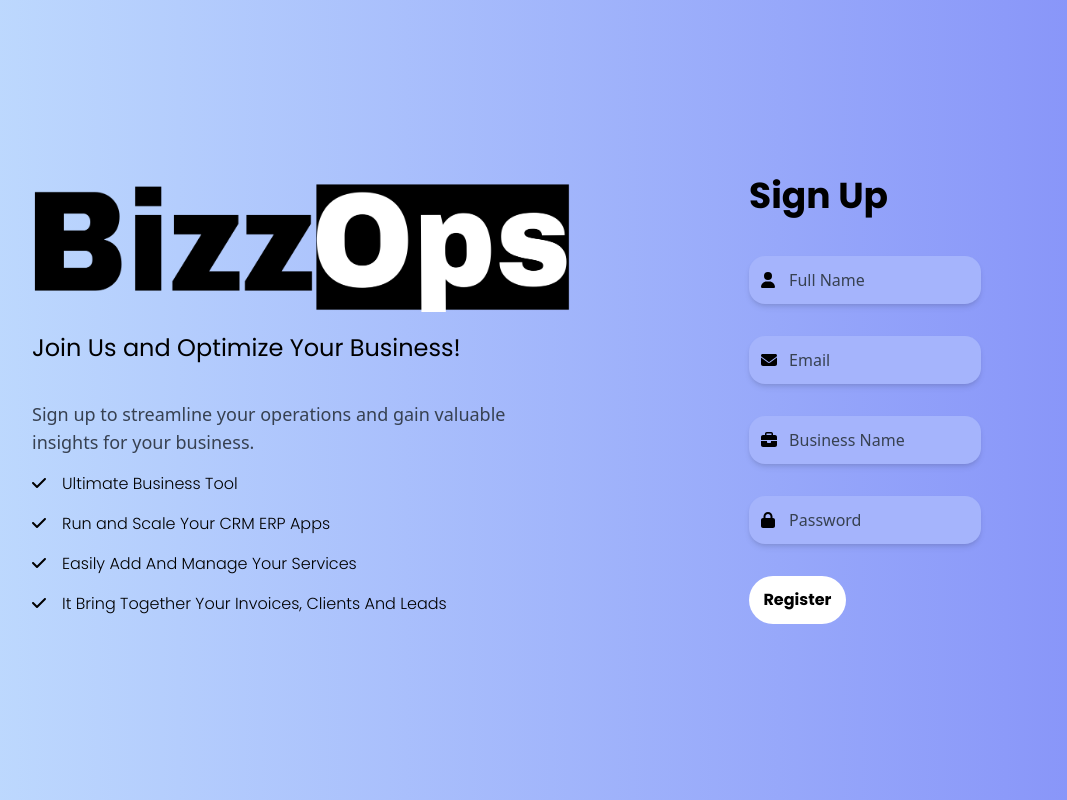
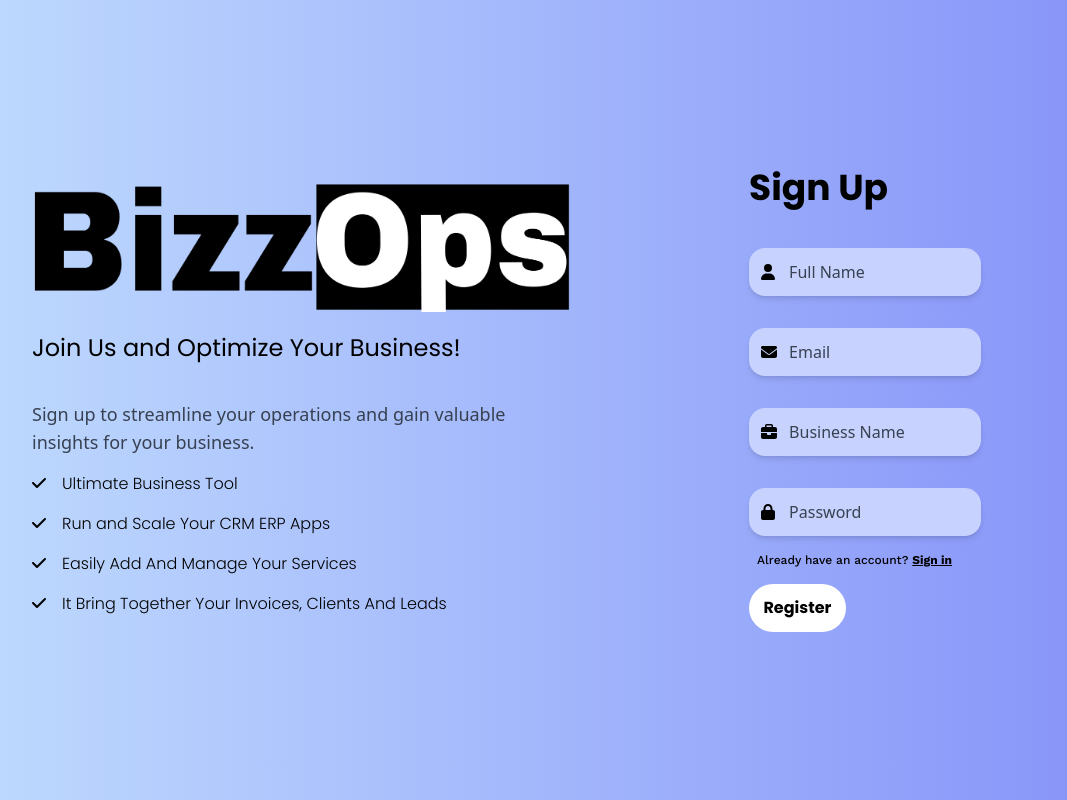
Before and after one commit to Amitkumar-Vaghela/BizzOps, a React (Vite) app in the folder frontend/: page /register in a window 1280 px wide. Shown: the whole page, without its empty margins (48-1115 px from the left). Built offline with nearby package versions, Linux system fonts and the light colour scheme.

Commit message:
added Inventory functionality to frontend

```diff
--- a/frontend/src/App.jsx
+++ b/frontend/src/App.jsx
@@ -1,8 +1,8 @@
 import Signup from "./pages/Signup.jsx";
 import Signin from "./pages/Signin.jsx";
 import LandingPage from "./pages/LandingPage.jsx";
-import Sidebar from "./components/Sidebar.jsx";
-import Dashboard from "./components/Dashboard.jsx";
+import DashboardPage from "./pages/DashboardPage.jsx";
+import Inventory from "./components/Inventory.jsx";
 
 import { BrowserRouter as Router, Route, Routes } from 'react-router-dom';
 
@@ -13,12 +13,13 @@ function App() {
       <Router>
         <Routes>
           <Route path="/" element={<LandingPage />} />
-          <Route path="/dashboard" element={<Dashboard/>} />
+          <Route path="/dashboard" element={<DashboardPage/>} />
           <Route path="/login" element={<Signin />} />
           <Route path="/register" element={<Signup />} />
+          <Route path="/inventory" element={<Inventory />} />
         </Routes>
       </Router>
-
+      {/* <Inventory/> */}
     </>
   )
 }
--- a/frontend/src/components/AddInventory.jsx
+++ b/frontend/src/components/AddInventory.jsx
@@ -1,7 +1,7 @@
 import React, { useState } from "react";
 import axios from "axios";
 
-function AddInventory() {
+function AddInventory({ onItemAdded }) {
     const [item, setItem] = useState("");
     const [category, setCategory] = useState("");
     const [stockRemain, setStockRemain] = useState("");
@@ -14,15 +14,22 @@ function AddInventory() {
 
         try {
             const response = await axios.post('http://localhost:8000/api/v1/inventory/add-item', data, { withCredentials: true });
+            console.log('Add item response:', response);  // Debug log
 
-            if (response.status === 200) {
+            if (response.status === 200 && response.data && response.data.data) {
                 setPopupVisible(true);
-                console.log(response.data.message);
+                onItemAdded(response.data.data);  // Call the function to update the inventory with new item
+            } else {
+                console.error('Failed to add item:', response.data);
             }
         } catch (error) {
             console.error("Error while adding item:", error.response?.data || error.message);
         }
     }
+
+    const handleClosePopup = () => {
+        setPopupVisible(false);
+    };
 
     return (
         <>
@@ -62,7 +69,7 @@ function AddInventory() {
                 <div className="fixed inset-0 flex items-center justify-center z-50 bg-black bg-opacity-50">
                     <div className="bg-white rounded p-6 max-w-sm w-full">
                         <h2 className="text-lg font-bold">Success!</h2>
-                        <p className="mt-2">Product added to sales successfully.</p>
+                        <p className="mt-2">Product added to inventory successfully.</p>
                         <div className="mt-4 flex justify-end">
                             <button
                                 onClick={handleClosePopup}
--- /dev/null
+++ b/frontend/src/components/Inventory.jsx
@@ -0,0 +1,56 @@
+import React, { useState, useEffect } from "react";
+import axios from "axios";
+import AddInventory from "./AddInventory.jsx";
+import InventoryTable from "./InventoryTable.jsx";
+import Sidebar from "./Sidebar.jsx";
+import CustomBtn from "./CustomBtn.jsx";
+
+function Inventory() {
+    const [inventoryItems, setInventoryItems] = useState([]);
+
+    // Fetch inventory items when component loads
+    useEffect(() => {
+        fetchInventory();
+    }, []);
+
+    // Function to fetch inventory items
+    const fetchInventory = async () => {
+        try {
+            const response = await axios.get('http://localhost:8000/api/v1/inventory/get-item', { withCredentials: true });
+            console.log('Fetch inventory response:', response); // Debug log
+
+            if (response.status === 200 && response.data && response.data.data) {
+                setInventoryItems(response.data.data);
+            }
+        } catch (error) {
+            console.error('Failed to fetch inventory:', error);
+        }
+    };
+
+    // Function to update inventory when a new item is added
+    const handleItemAdded = (newItem) => {
+        console.log('New item added:', newItem);  // Debug log
+
+        // Add new item to the current list of inventory items
+        setInventoryItems((prevItems) => [...prevItems, newItem]);
+    };
+
+    return (
+        <>
+            <div className="flex min-h-screen">
+                <Sidebar />
+                <div id="infoCards" className="overflow-y-auto h-[calc(100vh)] w-5/6 bg-gradient-to-r from-blue-100 to-indigo-400">
+                    <CustomBtn />
+                    <h1 className="m-10  text-2xl font-medium font-font4">Inventory</h1>
+
+                    <div className="mt-2 m-9 flex justify-center items-center gap-4">
+                        <AddInventory onItemAdded={handleItemAdded} />
+                        <InventoryTable inventoryItems={inventoryItems} />
+                    </div>
+                </div>
+            </div>
+        </>
+    );
+}
+
+export default Inventory;
--- a/frontend/src/components/InventoryTable.jsx
+++ b/frontend/src/components/InventoryTable.jsx
@@ -1,26 +1,7 @@
-import axios from "axios";
-import React, { useEffect, useState } from "react";
+import React from "react";
 import { Card, Typography } from "@material-tailwind/react";
 
-function InventoryTable() {
-    const [inventoryItems, setInventoryItems] = useState([]);
-
-    useEffect(() => {
-        const fetchInventory = async () => {
-            try {
-                const response = await axios.get('http://localhost:8000/api/v1/inventory/get-item', { withCredentials: true });
-                if (response.status === 200) {
-                    setInventoryItems(response.data.data);
-                } else {
-                    console.error('Unexpected response structure:', response.data);
-                }
-            } catch (error) {
-                console.error('Failed to fetch inventory:', error);
-            }
-        };
-        fetchInventory();
-    }, []);
-
+function InventoryTable({ inventoryItems }) {
     return (
         <Card className="bg-white shadow-md rounded-lg p-6">
             <Typography variant="h5" color="blue-gray" className="mb-4">
--- a/frontend/src/components/Login.jsx
+++ b/frontend/src/components/Login.jsx
@@ -51,7 +51,7 @@ function Login() {
                 <div className="w-3/5 m-20">
                     <div>
                         <img src={logo} alt="" srcset="" />
-                        <h1 className="text-2xl font-poppins font-normal mt-5">Manage Your Business, Smarter and Faster.</h1>
+                        <h1 className="text-xl font-poppins font-normal mt-5">Manage Your Business, Smarter and Faster.</h1>
                         <p className="text-lg text-gray-700 mt-9">
                             Streamline your operations and gain insights to make informed decisions.Join us and take the first step towards optimizing your business today!
                         </p>
@@ -72,7 +72,7 @@ function Login() {
                                 required
                                 value={email}
                                 onChange={(e) => setEmail(e.target.value)}
-                                className="w-3/5 p-3 pl-10 mb-4 bg-indigo-300 rounded-2xl shadow-md placeholder-gray-700"
+                                className="w-3/5 p-3 pl-10 mb-4 bg-indigo-200 rounded-2xl shadow-md placeholder-gray-700"
                             />
                         </div>
                         <div className="relative mb-4">
@@ -83,9 +83,14 @@ function Login() {
                                 required
                                 value={password}
                                 onChange={(e) => setPassword(e.target.value)}
-                                className="w-3/5 p-3 pl-10 mb-4 bg-indigo-300 rounded-2xl shadow-md placeholder-gray-700"
+                                className="w-3/5 p-3 pl-10 mb-4 bg-indigo-200 rounded-2xl shadow-md placeholder-gray-700"
                             />
                         </div>
+                        <div className='relative mb-4' onClick={() => navigate('/register')}>
+                        <p className='text-xs ml-2 font-font4 font-medium text-black'>
+                            Don’t have an account? <span className="text-black font-bold underline cursor-pointer">Sign up</span>
+                        </p>
+                    </div>
                         <button type="submit" className="w-1/4 py-3 bg-white text-black font-poppins font-bold rounded-full hover:bg-gray-200 transition-all duration-500 hover:scale-110">
                             Login
                         </button>
--- a/frontend/src/components/Register.jsx
+++ b/frontend/src/components/Register.jsx
@@ -34,11 +34,11 @@ function Register() {
             }
         } catch (error) {
             const errorMessage = error.response?.data?.message || error.message;
-            if(errorMessage === 'Request failed with status code 409'){
-              const newError = 'User Already Exists'
-              setErrorPopup(newError);
-            }else{
-              setErrorPopup(errorMessage)
+            if (errorMessage === 'Request failed with status code 409') {
+                const newError = 'User Already Exists'
+                setErrorPopup(newError);
+            } else {
+                setErrorPopup(errorMessage)
             }
 
             setTimeout(() => {
@@ -74,7 +74,7 @@ function Register() {
                             required
                             value={name}
                             onChange={(e) => setName(e.target.value)}
-                            className="w-3/5 p-3 pl-10 mb-4 bg-indigo-300 rounded-2xl shadow-md placeholder-gray-700"
+                            className="w-3/5 p-3 pl-10 mb-4 bg-indigo-200 rounded-2xl shadow-md placeholder-gray-700"
                         />
                     </div>
                     <div className="relative mb-4">
@@ -85,7 +85,7 @@ function Register() {
                             required
                             value={email}
                             onChange={(e) => setEmail(e.target.value)}
-                            className="w-3/5 p-3 pl-10 mb-4 bg-indigo-300 rounded-2xl shadow-md placeholder-gray-700"
+                            className="w-3/5 p-3 pl-10 mb-4 bg-indigo-200 rounded-2xl shadow-md placeholder-gray-700"
                         />
                     </div>
                     <div className="relative mb-4">
@@ -96,10 +96,10 @@ function Register() {
                             required
                             value={businessName}
                             onChange={(e) => setBusinessName(e.target.value)}
-                            className="w-3/5 p-3 pl-10 mb-4 bg-indigo-300 rounded-2xl shadow-md placeholder-gray-700"
+                            className="w-3/5 p-3 pl-10 mb-4 bg-indigo-200 rounded-2xl shadow-md placeholder-gray-700"
                         />
                     </div>
-                    <div className="relative mb-4">
+                    <div className="relative">
                         <FontAwesomeIcon icon={faLock} className="absolute left-3 top-4 text-black" />
                         <input
                             type="password"
@@ -107,8 +107,13 @@ function Register() {
                             required
                             value={password}
                             onChange={(e) => setPassword(e.target.value)}
-                            className="w-3/5 p-3 pl-10 mb-4 bg-indigo-300 rounded-2xl shadow-md placeholder-gray-700"
+                            className="w-3/5 p-3 pl-10 mb-4 bg-indigo-200 rounded-2xl shadow-md placeholder-gray-700"
                         />
+                    </div>
+                    <div className='relative mb-4' onClick={() => navigate('/login')}>
+                        <p className='text-xs ml-2 font-font4 font-medium text-black'>
+                            Already have an account? <span className="text-black font-bold underline cursor-pointer">Sign in</span>
+                        </p>
                     </div>
                     <button type="submit" className="w-1/4 py-3 bg-white text-black font-poppins font-bold rounded-full hover:bg-gray-200 transition-all duration-500 hover:scale-110">
                         Register
--- /dev/null
+++ b/frontend/src/pages/DashboardPage.jsx
@@ -0,0 +1,12 @@
+import React from "react";
+import Dashboard from "../components/Dashboard.jsx";
+
+function DashboardPage(){
+    return(
+        <>
+            <Dashboard />
+        </>
+    )
+}
+
+export default DashboardPage
```
Also changed, not shown: frontend/src/components/Dashboard.jsx (line endings or trailing spaces).
